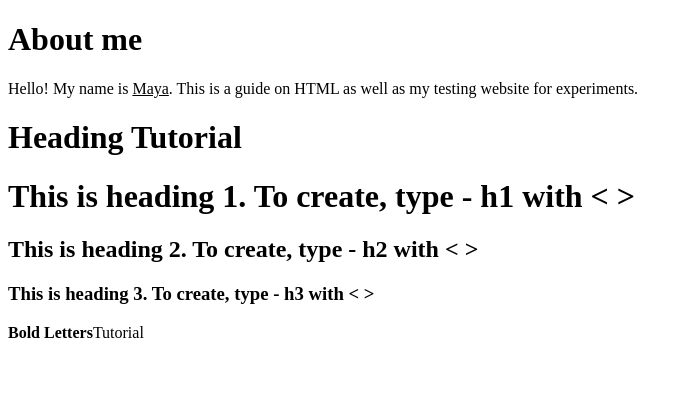
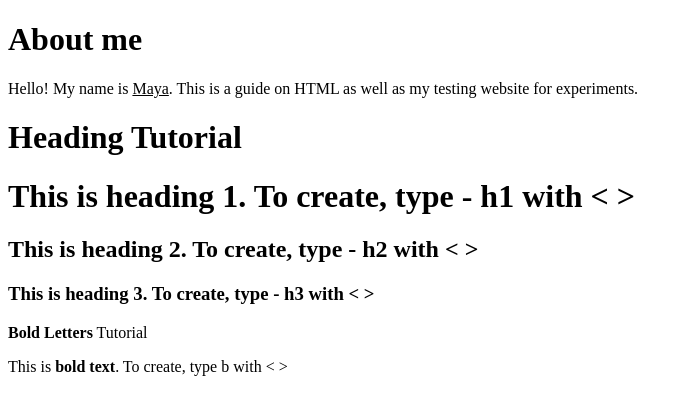
Before and after one commit to Gekosoup/maya-world, a plain HTML site: page index.html in a window 1280 px wide. Shown: the whole page, without its empty margins (0-692 px from the left). Drawn offline with Linux system fonts and the light colour scheme.

Commit message:
Created bold text tutorial

```diff
--- a/index.html
+++ b/index.html
@@ -16,8 +16,9 @@
   <h2>This is <b>heading 2</b>. To create, type - h2 with < > </h2>
   <h3>This is <b>heading 3</b>. To create, type - h3 with < > </h3>
 
-  <p><b>Bold Letters</b>Tutorial</p>
+  <p><b>Bold Letters</b> Tutorial</p>
 
+<p>This is <b>bold text</b>. To create, type b with < > </p>
 
 </body>
 </html>
```
